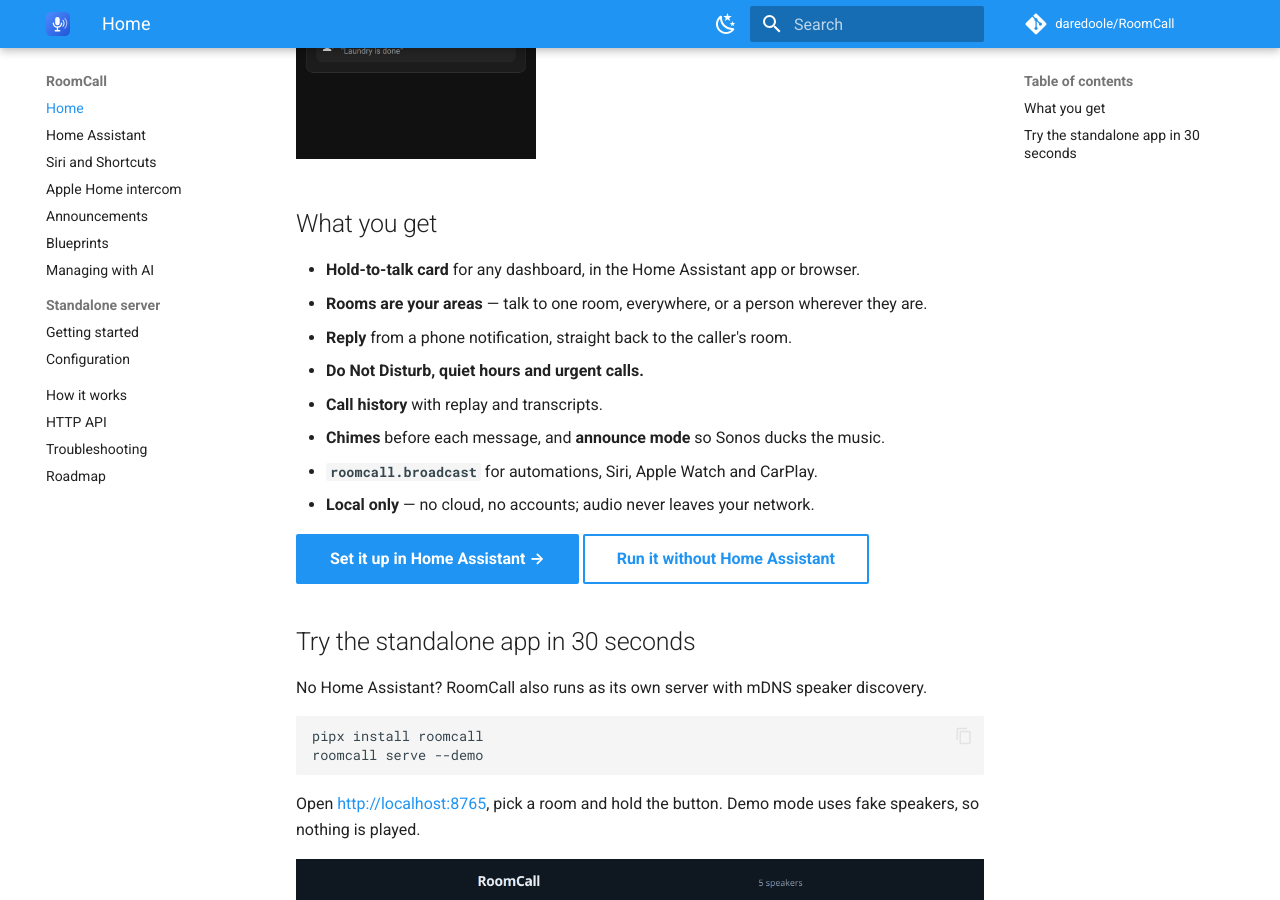
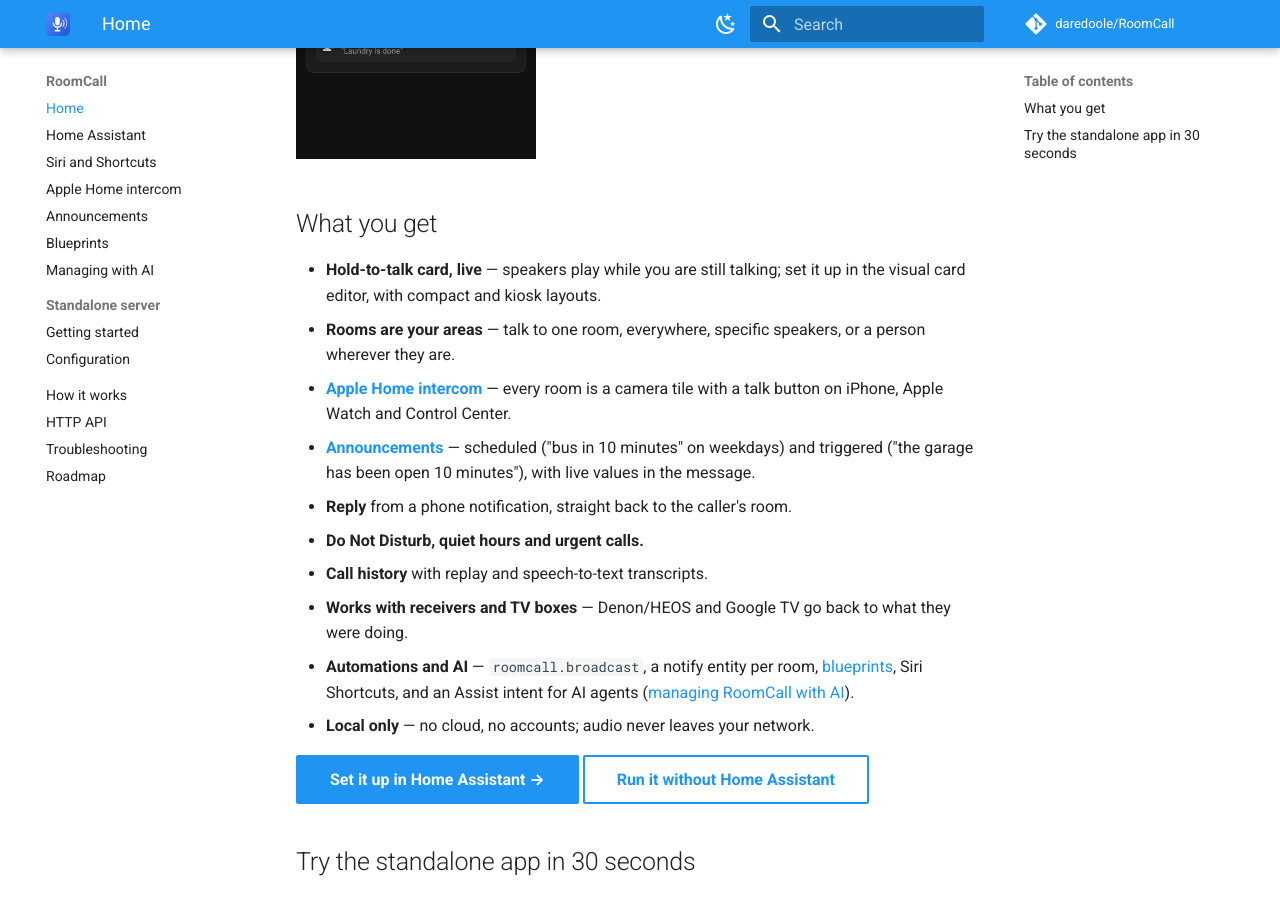
Before and after one commit to daredoole/RoomCall, an MkDocs documentation site: the page built from docs/index.md, in a window 1280 px wide and 900 px high, scrolled down 1178 px. Built offline with MkDocs 1.6.1 and Material for MkDocs 9.7.7, drawn with Linux system fonts in a browser that asks for light colours; comment, search, counter and statistics services are not loaded.

Commit message:
Docs: bring README, docs home, HA guide and roadmap up to 0.7
Describe live calls as the default in How it works, list Apple Home and
announcements in the options, update the docs home feature list, add
announcement entities and the AI guide to the HA guide, and add the v0.6
roadmap section with the HACS store item marked as in review.

Co-Authored-By: Claude Opus 5.5 <noreply@anthropic.com>
Claude-Session: https://claude.ai/code/session_01VxHLwTRmn2PH32YNyMpR68

```diff
--- a/docs/index.md
+++ b/docs/index.md
@@ -13,13 +13,21 @@ talk, and your voice plays in the room you picked — on Sonos, AirPlay and Goog
 
 ## What you get
 
-- **Hold-to-talk card** for any dashboard, in the Home Assistant app or browser.
-- **Rooms are your areas** — talk to one room, everywhere, or a person wherever they are.
+- **Hold-to-talk card, live** — speakers play while you are still talking; set it up in the
+  visual card editor, with compact and kiosk layouts.
+- **Rooms are your areas** — talk to one room, everywhere, specific speakers, or a person
+  wherever they are.
+- **[Apple Home intercom](apple-home.md)** — every room is a camera tile with a talk button on
+  iPhone, Apple Watch and Control Center.
+- **[Announcements](announcements.md)** — scheduled ("bus in 10 minutes" on weekdays) and
+  triggered ("the garage has been open 10 minutes"), with live values in the message.
 - **Reply** from a phone notification, straight back to the caller's room.
 - **Do Not Disturb, quiet hours and urgent calls.**
-- **Call history** with replay and transcripts.
-- **Chimes** before each message, and **announce mode** so Sonos ducks the music.
-- **`roomcall.broadcast`** for automations, Siri, Apple Watch and CarPlay.
+- **Call history** with replay and speech-to-text transcripts.
+- **Works with receivers and TV boxes** — Denon/HEOS and Google TV go back to what they were doing.
+- **Automations and AI** — `roomcall.broadcast`, a notify entity per room,
+  [blueprints](blueprints.md), Siri Shortcuts, and an Assist intent for AI agents
+  ([managing RoomCall with AI](ai.md)).
 - **Local only** — no cloud, no accounts; audio never leaves your network.
 
 [Set it up in Home Assistant →](home-assistant.md){ .md-button .md-button--primary }
```
Also changed, not shown: README.md (+17 -8 lines), docs/home-assistant.md (+11 -3 lines), docs/roadmap.md (+7 -1 lines).
